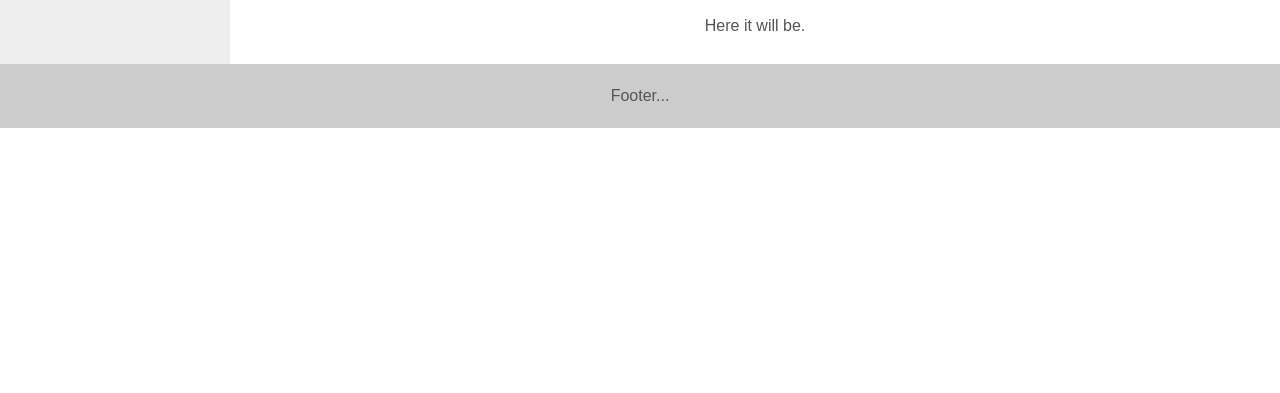
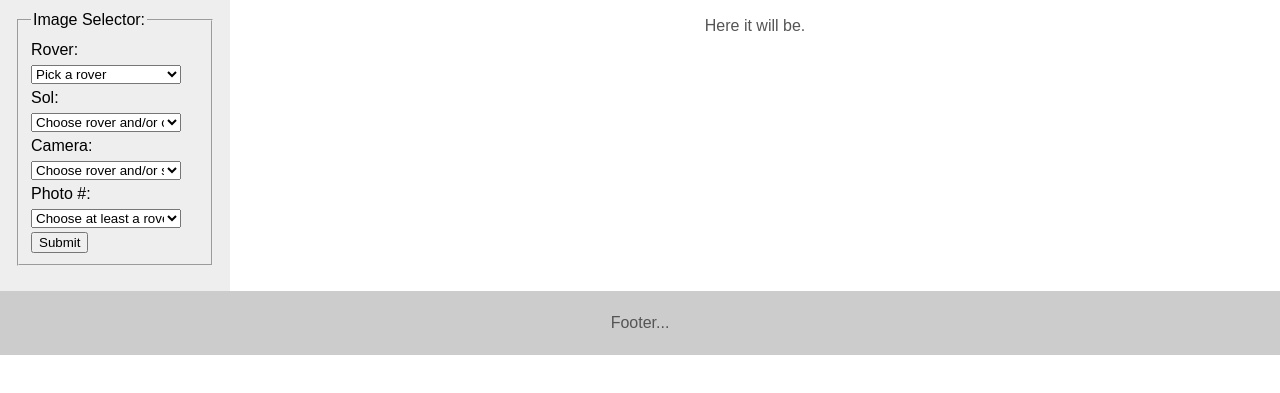
Before and after one commit to AndyWheeler/marsviewer, a plain HTML site: page src/index.html in a window 1280 px wide. Shown: the part 153-546 px from the top of the page. Drawn offline with Linux system fonts and the light colour scheme.

Commit message:
Added (dummy) photo selection form to the left toolbar

```diff
--- a/src/index.html
+++ b/src/index.html
@@ -1,7 +1,7 @@
 <!DOCTYPE html>
 <html>
 <head>
-    <meta http-equiv="Content-Type" content="text/html; charset=utf-8">
+    <meta charset = "utf-8">
     <title>Mars Viewer</title>
     <style type="text/css">
 
@@ -60,6 +60,10 @@
 				margin-top: 0;
 			}
 
+			select {
+			    width: 150px;
+			}
+
 			p {
 				color: #555;
 			}
@@ -106,6 +110,31 @@
     <nav id="nav">
         <div class="innertube">
             <h3>Control board</h3>
+            <form>
+                <fieldset>
+                    <legend>Image Selector:</legend>
+                    Rover:<br>
+                    <select id="rover">
+                        <option selected value="rover">Pick a rover</option>
+                        <option value="spirit">Spirit</option>
+                        <option value="opportunity">Opportunity</option>
+                        <option value="curiosity">Curiosity</option>
+                    </select><br>
+                    Sol:<br>
+                    <select id="sol">
+                        <option selected id="default_sol">Choose rover and/or camera</option>
+                    </select><br>
+                    Camera:<br>
+                    <select id="cam">
+                        <option selected id="default_cam">Choose rover and/or sol</option>
+                    </select><br>
+                    Photo #:<br>
+                    <select id="photo">
+                        <option selected id="default_photo">Choose at least a rover</option>
+                    </select><br>
+                    <input type="submit" value="Submit">
+                </fieldset>
+            </form>
         </div>
     </nav>
 
```
